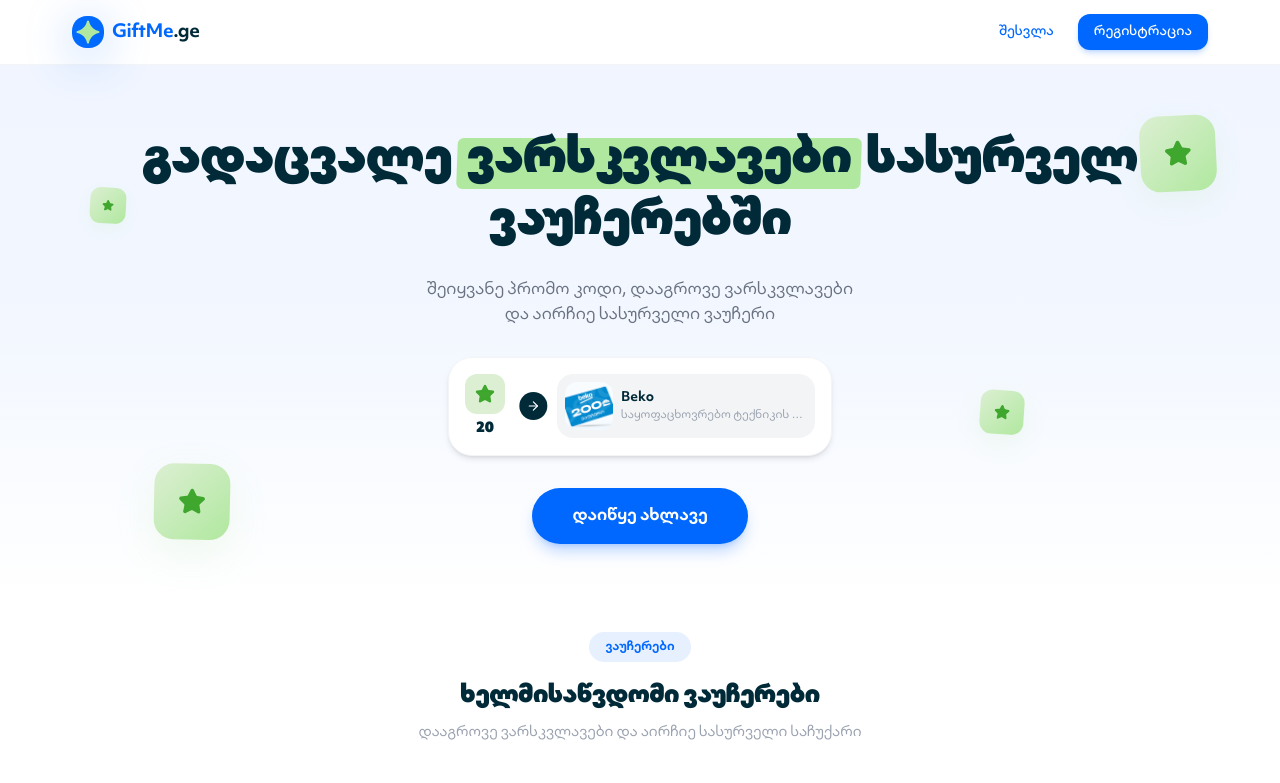
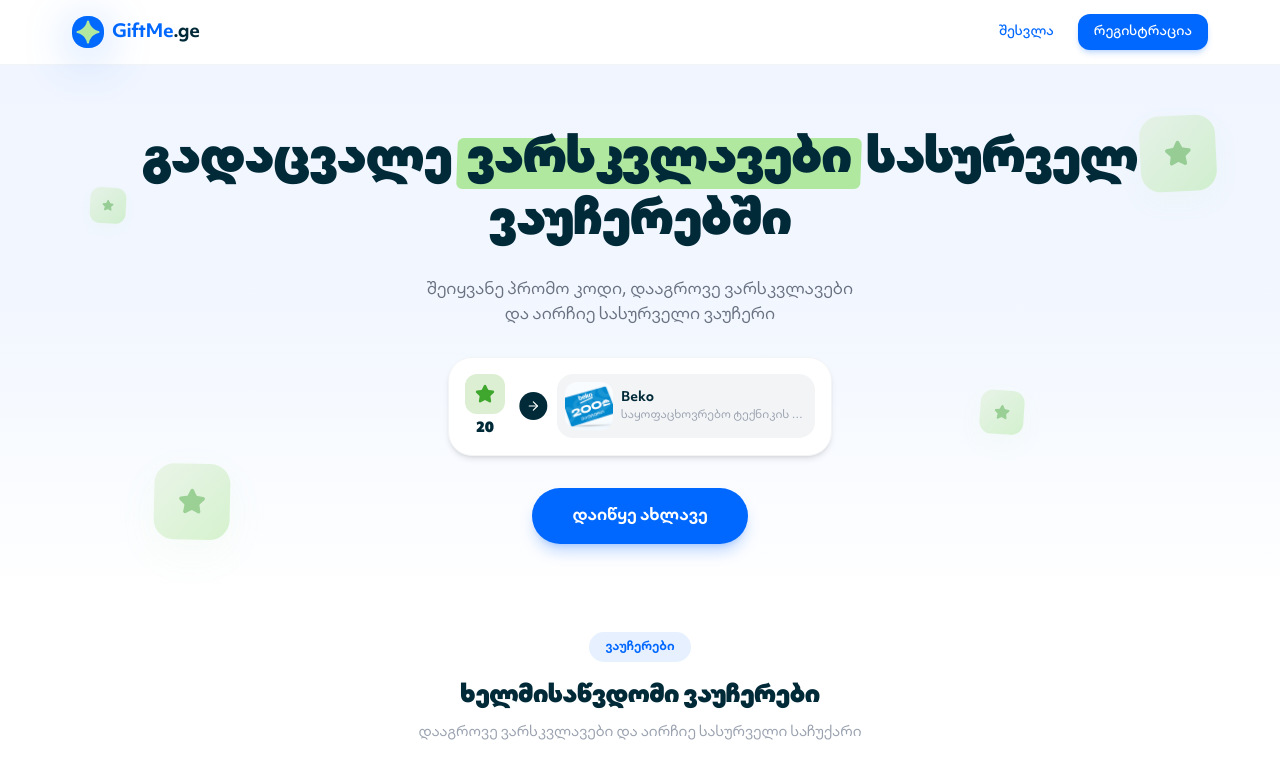
Before and after one commit to RekhoTMM/giftstar, a React (Vite) app: page / in a window 1280 px wide. Shown: the top 783 px of the page. Built offline with nearby package versions, Linux system fonts and the light colour scheme.

Commit message:
Lower floating star decoration opacity to 0.5
https://claude.ai/code/session_018nZsb3cgLzFpuyRGNaFWS9

```diff
--- a/src/app/components/hero-section.tsx
+++ b/src/app/components/hero-section.tsx
@@ -34,23 +34,23 @@ export function HeroSection({ onRegister, selectedVoucherIndex, onSelectVoucher
       }}
     >
       {/* Floating star decorations — desktop */}
-      <motion.div aria-hidden="true" className="absolute pointer-events-none hidden md:flex items-center justify-center" style={{ bottom: "10%", left: "12%", width: "76px", height: "76px", borderRadius: "20px", background: "linear-gradient(135deg, #DCEFD2 0%, #B0E89F 100%)", boxShadow: "0 14px 40px rgba(143,212,119,0.12)" }} initial={{ opacity: 0, scale: 0.85 }} animate={{ opacity: 1, scale: 1, y: [0, -10, 0], rotate: [0, 2, 0] }} transition={{ opacity: { duration: 0.7, delay: 1.0 }, scale: { duration: 0.7, delay: 1.0 }, y: { duration: 6, repeat: Infinity, ease: "easeInOut", delay: 1.7 }, rotate: { duration: 6, repeat: Infinity, ease: "easeInOut", delay: 1.7 } }}>
+      <motion.div aria-hidden="true" className="absolute pointer-events-none hidden md:flex items-center justify-center" style={{ bottom: "10%", left: "12%", width: "76px", height: "76px", borderRadius: "20px", background: "linear-gradient(135deg, #DCEFD2 0%, #B0E89F 100%)", boxShadow: "0 14px 40px rgba(143,212,119,0.12)" }} initial={{ opacity: 0, scale: 0.85 }} animate={{ opacity: 0.5, scale: 1, y: [0, -10, 0], rotate: [0, 2, 0] }} transition={{ opacity: { duration: 0.7, delay: 1.0 }, scale: { duration: 0.7, delay: 1.0 }, y: { duration: 6, repeat: Infinity, ease: "easeInOut", delay: 1.7 }, rotate: { duration: 6, repeat: Infinity, ease: "easeInOut", delay: 1.7 } }}>
         <Star className="w-7 h-7 text-[#3FA62E] fill-[#3FA62E]" />
       </motion.div>
-      <motion.div aria-hidden="true" className="absolute pointer-events-none hidden md:flex items-center justify-center" style={{ top: "8%", right: "5%", width: "76px", height: "76px", borderRadius: "20px", background: "linear-gradient(135deg, #DCEFD2 0%, #B0E89F 100%)", boxShadow: "0 10px 28px rgba(143,212,119,0.1)" }} initial={{ opacity: 0, scale: 0.85 }} animate={{ opacity: 1, scale: 1, y: [0, 8, 0], rotate: [0, -3, 0] }} transition={{ opacity: { duration: 0.7, delay: 1.15 }, scale: { duration: 0.7, delay: 1.15 }, y: { duration: 7, repeat: Infinity, ease: "easeInOut", delay: 1.85 }, rotate: { duration: 7, repeat: Infinity, ease: "easeInOut", delay: 1.85 } }}>
+      <motion.div aria-hidden="true" className="absolute pointer-events-none hidden md:flex items-center justify-center" style={{ top: "8%", right: "5%", width: "76px", height: "76px", borderRadius: "20px", background: "linear-gradient(135deg, #DCEFD2 0%, #B0E89F 100%)", boxShadow: "0 10px 28px rgba(143,212,119,0.1)" }} initial={{ opacity: 0, scale: 0.85 }} animate={{ opacity: 0.5, scale: 1, y: [0, 8, 0], rotate: [0, -3, 0] }} transition={{ opacity: { duration: 0.7, delay: 1.15 }, scale: { duration: 0.7, delay: 1.15 }, y: { duration: 7, repeat: Infinity, ease: "easeInOut", delay: 1.85 }, rotate: { duration: 7, repeat: Infinity, ease: "easeInOut", delay: 1.85 } }}>
         <Star className="w-7 h-7 text-[#3FA62E] fill-[#3FA62E]" />
       </motion.div>
-      <motion.div aria-hidden="true" className="absolute pointer-events-none hidden md:flex items-center justify-center" style={{ top: "62%", right: "20%", width: "44px", height: "44px", borderRadius: "12px", background: "linear-gradient(135deg, #DCEFD2 0%, #B0E89F 100%)", boxShadow: "0 10px 24px rgba(143,212,119,0.1)" }} initial={{ opacity: 0, scale: 0.85 }} animate={{ opacity: 1, scale: 1, y: [0, -7, 0], rotate: [0, 4, 0] }} transition={{ opacity: { duration: 0.7, delay: 1.3 }, scale: { duration: 0.7, delay: 1.3 }, y: { duration: 7, repeat: Infinity, ease: "easeInOut", delay: 2.0 }, rotate: { duration: 7, repeat: Infinity, ease: "easeInOut", delay: 2.0 } }}>
+      <motion.div aria-hidden="true" className="absolute pointer-events-none hidden md:flex items-center justify-center" style={{ top: "62%", right: "20%", width: "44px", height: "44px", borderRadius: "12px", background: "linear-gradient(135deg, #DCEFD2 0%, #B0E89F 100%)", boxShadow: "0 10px 24px rgba(143,212,119,0.1)" }} initial={{ opacity: 0, scale: 0.85 }} animate={{ opacity: 0.5, scale: 1, y: [0, -7, 0], rotate: [0, 4, 0] }} transition={{ opacity: { duration: 0.7, delay: 1.3 }, scale: { duration: 0.7, delay: 1.3 }, y: { duration: 7, repeat: Infinity, ease: "easeInOut", delay: 2.0 }, rotate: { duration: 7, repeat: Infinity, ease: "easeInOut", delay: 2.0 } }}>
         <Star className="w-4 h-4 text-[#3FA62E] fill-[#3FA62E]" />
       </motion.div>
       {/* Floating star decorations — mobile */}
-      <motion.div aria-hidden="true" className="absolute pointer-events-none flex md:hidden items-center justify-center" style={{ top: "5%", right: "20%", width: "32px", height: "32px", borderRadius: "9px", background: "linear-gradient(135deg, #DCEFD2 0%, #B0E89F 100%)", boxShadow: "0 6px 16px rgba(143,212,119,0.1)" }} initial={{ opacity: 0, scale: 0.8 }} animate={{ opacity: 1, scale: 1, y: [0, -6, 0], rotate: [0, -4, 0] }} transition={{ opacity: { duration: 0.6, delay: 1.45 }, scale: { duration: 0.6, delay: 1.45 }, y: { duration: 5, repeat: Infinity, ease: "easeInOut", delay: 2.1 }, rotate: { duration: 5, repeat: Infinity, ease: "easeInOut", delay: 2.1 } }}>
+      <motion.div aria-hidden="true" className="absolute pointer-events-none flex md:hidden items-center justify-center" style={{ top: "5%", right: "20%", width: "32px", height: "32px", borderRadius: "9px", background: "linear-gradient(135deg, #DCEFD2 0%, #B0E89F 100%)", boxShadow: "0 6px 16px rgba(143,212,119,0.1)" }} initial={{ opacity: 0, scale: 0.8 }} animate={{ opacity: 0.5, scale: 1, y: [0, -6, 0], rotate: [0, -4, 0] }} transition={{ opacity: { duration: 0.6, delay: 1.45 }, scale: { duration: 0.6, delay: 1.45 }, y: { duration: 5, repeat: Infinity, ease: "easeInOut", delay: 2.1 }, rotate: { duration: 5, repeat: Infinity, ease: "easeInOut", delay: 2.1 } }}>
         <Star className="w-3.5 h-3.5 text-[#3FA62E] fill-[#3FA62E]" />
       </motion.div>
-      <motion.div aria-hidden="true" className="absolute pointer-events-none hidden md:flex items-center justify-center" style={{ top: "22%", left: "7%", width: "36px", height: "36px", borderRadius: "10px", background: "linear-gradient(135deg, #DCEFD2 0%, #B0E89F 100%)", boxShadow: "0 6px 14px rgba(143,212,119,0.08)" }} initial={{ opacity: 0, scale: 0.8 }} animate={{ opacity: 1, scale: 1, y: [0, 6, 0], rotate: [0, 4, 0] }} transition={{ opacity: { duration: 0.6, delay: 1.6 }, scale: { duration: 0.6, delay: 1.6 }, y: { duration: 5.5, repeat: Infinity, ease: "easeInOut", delay: 2.25 }, rotate: { duration: 5.5, repeat: Infinity, ease: "easeInOut", delay: 2.25 } }}>
+      <motion.div aria-hidden="true" className="absolute pointer-events-none hidden md:flex items-center justify-center" style={{ top: "22%", left: "7%", width: "36px", height: "36px", borderRadius: "10px", background: "linear-gradient(135deg, #DCEFD2 0%, #B0E89F 100%)", boxShadow: "0 6px 14px rgba(143,212,119,0.08)" }} initial={{ opacity: 0, scale: 0.8 }} animate={{ opacity: 0.5, scale: 1, y: [0, 6, 0], rotate: [0, 4, 0] }} transition={{ opacity: { duration: 0.6, delay: 1.6 }, scale: { duration: 0.6, delay: 1.6 }, y: { duration: 5.5, repeat: Infinity, ease: "easeInOut", delay: 2.25 }, rotate: { duration: 5.5, repeat: Infinity, ease: "easeInOut", delay: 2.25 } }}>
         <Star className="w-3 h-3 text-[#3FA62E] fill-[#3FA62E]" />
       </motion.div>
-      <motion.div aria-hidden="true" className="absolute pointer-events-none flex md:hidden items-center justify-center" style={{ bottom: "8%", right: "12%", width: "30px", height: "30px", borderRadius: "9px", background: "linear-gradient(135deg, #DCEFD2 0%, #B0E89F 100%)", boxShadow: "0 6px 14px rgba(143,212,119,0.08)" }} initial={{ opacity: 0, scale: 0.8 }} animate={{ opacity: 1, scale: 1, y: [0, -5, 0], rotate: [0, -3, 0] }} transition={{ opacity: { duration: 0.6, delay: 1.75 }, scale: { duration: 0.6, delay: 1.75 }, y: { duration: 6, repeat: Infinity, ease: "easeInOut", delay: 2.4 }, rotate: { duration: 6, repeat: Infinity, ease: "easeInOut", delay: 2.4 } }}>
+      <motion.div aria-hidden="true" className="absolute pointer-events-none flex md:hidden items-center justify-center" style={{ bottom: "8%", right: "12%", width: "30px", height: "30px", borderRadius: "9px", background: "linear-gradient(135deg, #DCEFD2 0%, #B0E89F 100%)", boxShadow: "0 6px 14px rgba(143,212,119,0.08)" }} initial={{ opacity: 0, scale: 0.8 }} animate={{ opacity: 0.5, scale: 1, y: [0, -5, 0], rotate: [0, -3, 0] }} transition={{ opacity: { duration: 0.6, delay: 1.75 }, scale: { duration: 0.6, delay: 1.75 }, y: { duration: 6, repeat: Infinity, ease: "easeInOut", delay: 2.4 }, rotate: { duration: 6, repeat: Infinity, ease: "easeInOut", delay: 2.4 } }}>
         <Star className="w-3 h-3 text-[#3FA62E] fill-[#3FA62E]" />
       </motion.div>
 
```
